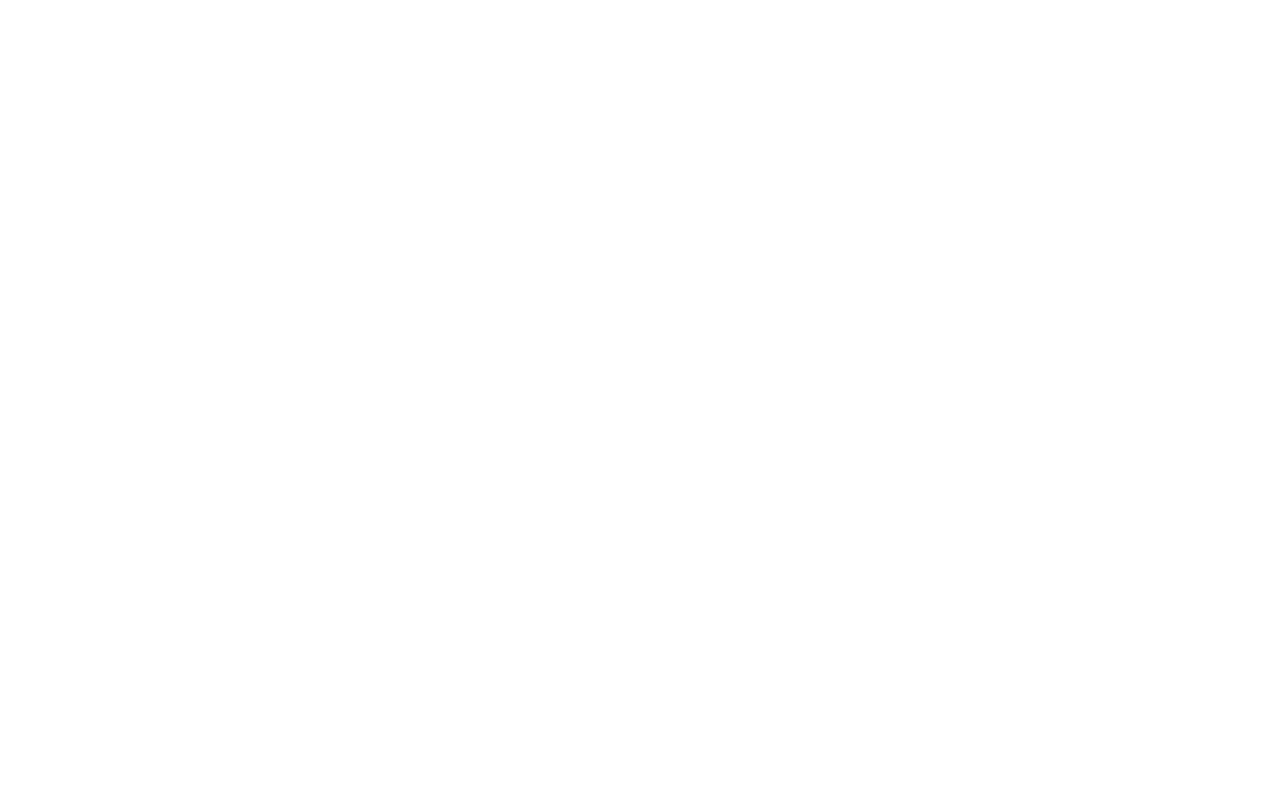
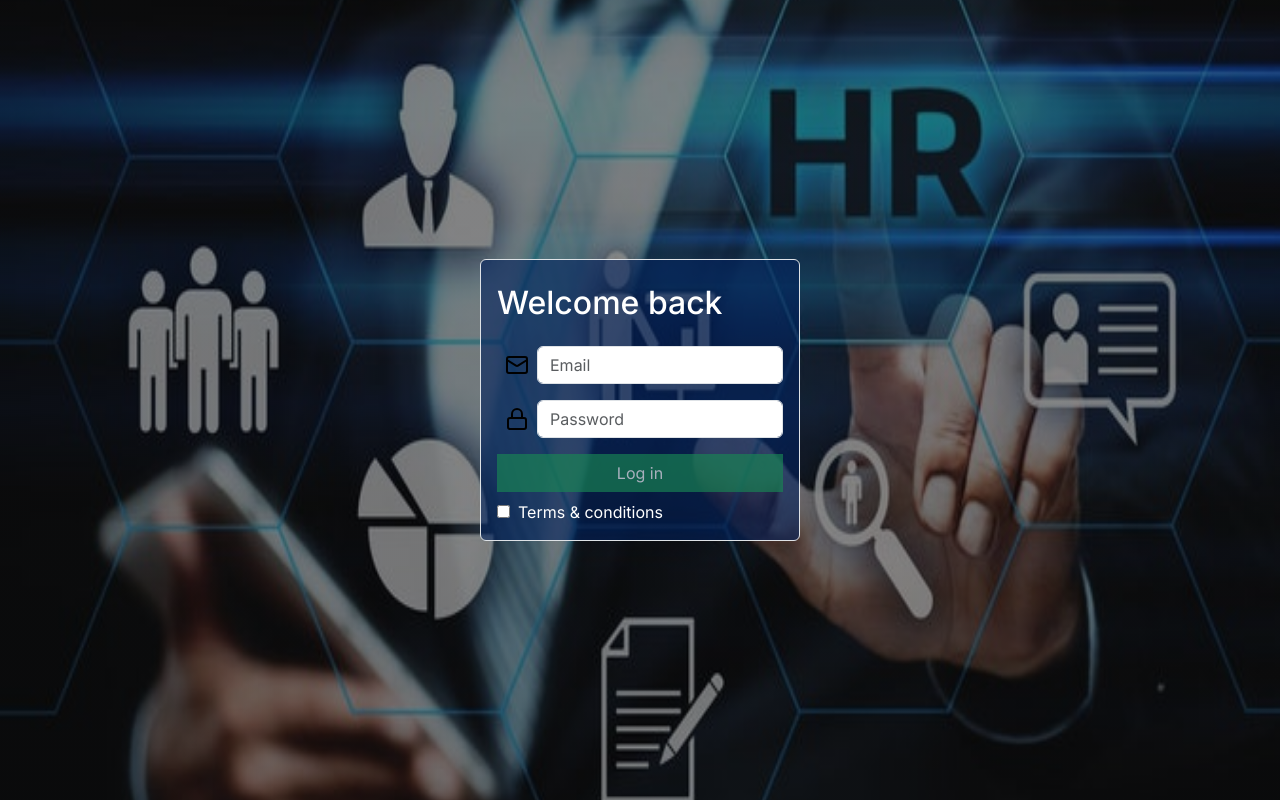
Before and after one commit to Amplejohnny/employee_ms, a React (Vite) app in the folder Client/: page /admin_login in a window 1280 px wide. Before the commit this address had no page. Built offline with nearby package versions, Linux system fonts and the light colour scheme.

Commit message:
Testing ORM

```diff
--- a/Client/src/App.jsx
+++ b/Client/src/App.jsx
@@ -18,7 +18,7 @@
     <>
       <Routes>
         <Route path="/" element={<Start />} />
-        <Route path="/auth/admin_login" element={<AdminLogin />} />
+        <Route path="/admin_login" element={<AdminLogin />} />
         <Route path="/employee_login" element={<EmployeeLogin />} />
         <Route
           path="/employee_details/:id"
```
